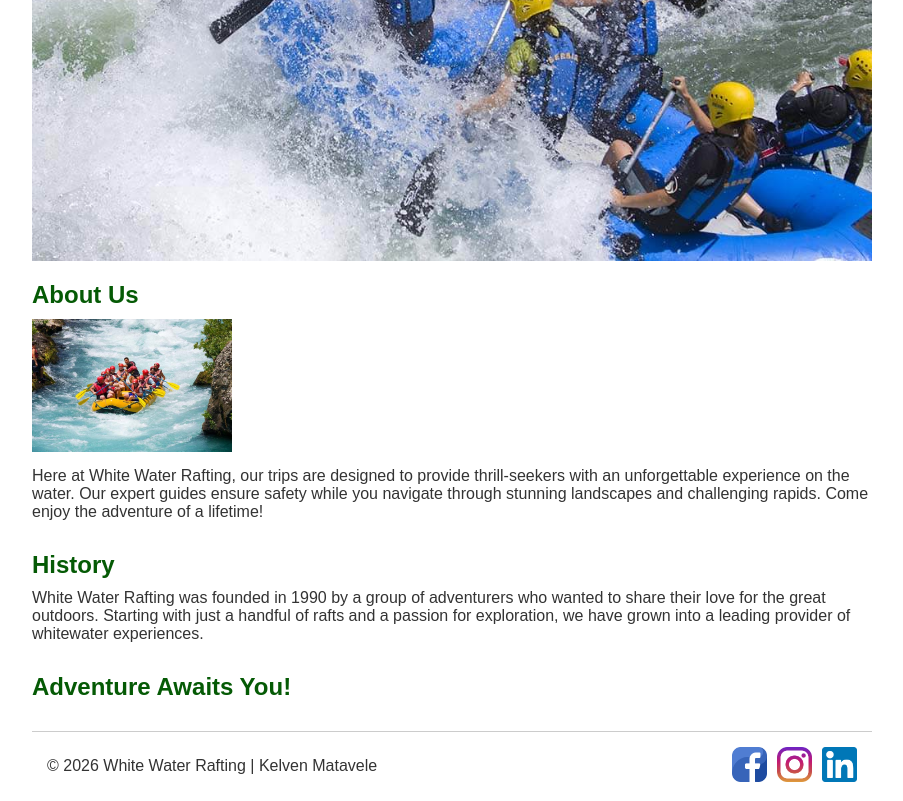
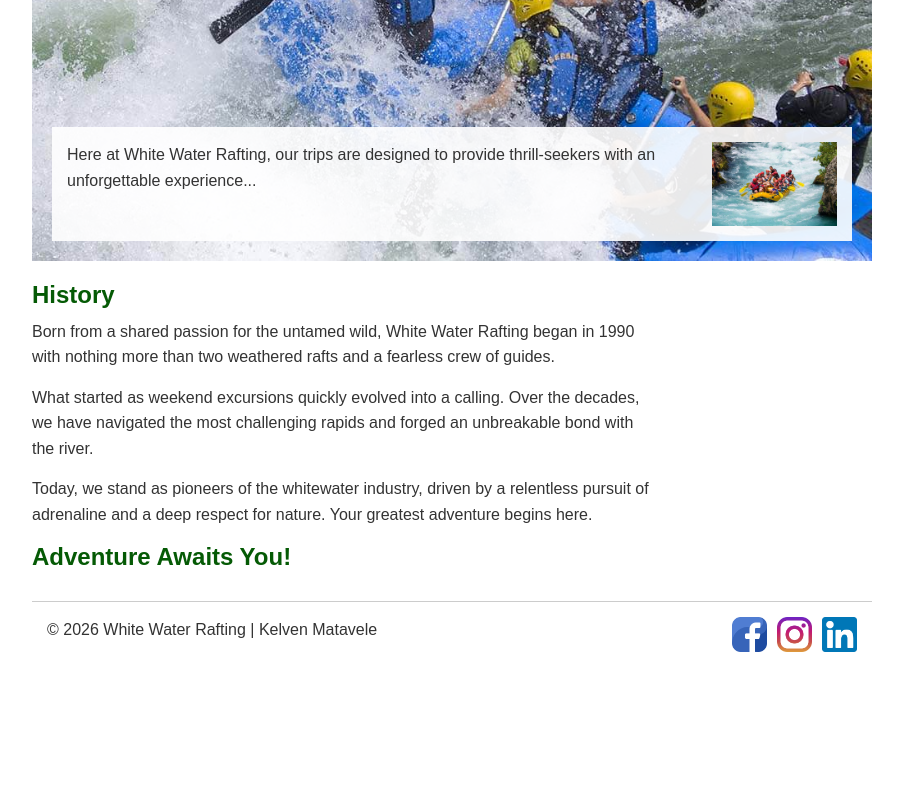
Before and after one commit to KelvenMatavele/wdd130, a plain HTML site: page wwr/about.html in a window 1280 px wide. Shown: the part 540-1341 px from the top of the page, without its empty margins (188-1091 px from the left). After the commit the page ends 1212 px from the top, so only its background shows below. Drawn offline with Linux system fonts and the light colour scheme.

Commit message:
errors fixed from pageAudit

```diff
--- a/wwr/about.html
+++ b/wwr/about.html
@@ -4,55 +4,46 @@
 <head>
     <meta charset="UTF-8">
     <meta name="viewport" content="width=device-width, initial-scale=1.0">
-    <!-- Meta description: resumo da página -->
     <meta name="description" content="Experience the thrill of white water rafting with our expert guides. Book your adventure today!">
-    <!-- Meta author: seu nome -->
     <meta name="author" content="Kelven Matavele">
     <title>About Us - White Water Rafting</title>
     <link rel="stylesheet" href="styles/rafting.css">
 </head>
 
 <body>
-    <!-- CABEÇALHO -->
     <header>
         <img src="images/logo.jpeg" alt="White Water Rafting Logo">
         <nav>
             <a href="index.html">Home</a>
             <a href="about.html">About Us</a>
             <a href="trips.html">Trips</a>
-            <a href="contact.html">Contact</a>
+            <a href="contact.html">Contact Us</a>
         </nav>
     </header>
 
     <main>
-        <!-- 1. A Imagem Grande (Hero) com o título -->
         <div class="hero">
             <img src="images/hero.jpg" alt="Rafting background">
             <h1>White Water Rafting</h1>
+            <article>
+                <img src="images/rafting53_600.jpg" alt="Happy clients rafting">
+                <p>Here at White Water Rafting, our trips are designed to provide thrill-seekers with an unforgettable experience...</p>
+            </article>
         </div>
 
-        <!-- 2. A Seção About Us (que fica embaixo da imagem) -->
-        <section class="about-us">
-            <h2>About Us</h2>
-            <div class="about-content">
-                <img src="images/rafting53_600.jpg" alt="Happy clients rafting">
-                <p>Here at White Water Rafting, our trips are designed to provide thrill-seekers with an unforgettable experience on the water. Our expert guides ensure safety while you navigate through stunning landscapes and challenging rapids. Come enjoy the adventure of a lifetime!</p>
-            </div>
-        </section>
+        <section>
+            <h2>History</h2>
+            <p>Born from a shared passion for the untamed wild, White Water Rafting began in 1990 with nothing more than two weathered rafts and a fearless crew of guides.</p>
 
-        <!-- 3. A Seção History -->
-        <section class="history">
-            <h2>History</h2>
-            <p>White Water Rafting was founded in 1990 by a group of adventurers who wanted to share their love for the great outdoors. Starting with just a handful of rafts and a passion for exploration, we have grown into a leading provider of whitewater experiences.</p>
-        </section>
+            <p>What started as weekend excursions quickly evolved into a calling. Over the decades, we have navigated the most challenging rapids and forged an unbreakable bond with the river.</p>
 
-        <!-- 4. A Seção Adventure (Vazia por enquanto) -->
-        <section class="adventure">
-            <h2>Adventure Awaits You!</h2>
-        </section>
+            <p>Today, we stand as pioneers of the whitewater industry, driven by a relentless pursuit of adrenaline and a deep respect for nature. Your greatest adventure begins here.</p>
+
+            <section>
+                <h2>Adventure Awaits You!</h2>
+            </section>
     </main>
 
-    <!-- RODAPÉ -->
     <footer>
         <p>&copy; 2026 White Water Rafting | Kelven Matavele</p>
         <nav class="socialmedia">
--- a/wwr/styles/rafting.css
+++ b/wwr/styles/rafting.css
@@ -1,3 +1,10 @@
+:root {
+    --primary-color: #055a05;
+    --accent1-color: #333;
+    --accent2-color: #e6f2e6;
+    --body-font: Arial, sans-serif;
+}
+
 * {
     margin: 0;
     padding: 0;
@@ -5,8 +12,10 @@
 }
 
 body {
-    font-family: Arial, sans-serif;
-    color: #333;
+    font-family: var(--body-font);
+    /* Usando a variável */
+    color: var(--accent1-color);
+    /* Usando a variável */
 }
 
 header,
@@ -16,6 +25,7 @@ footer {
     margin: 0 auto;
 }
 
+/* --- CABEÇALHO --- */
 header {
     display: flex;
     flex-direction: column;
@@ -37,10 +47,11 @@ nav {
 
 nav a {
     text-decoration: none;
-    color: #055a05;
+    color: var(--primary-color);
     font-weight: bold;
 }
 
+/* --- HERO (Imagem grande com texto sobreposto) --- */
 .hero {
     position: relative;
     margin-bottom: 20px;
@@ -57,30 +68,48 @@ nav a {
     top: 20px;
     width: 100%;
     text-align: center;
+    background-color: rgba(51, 51, 51, 0.8);
     color: #fff;
+    padding: 10px;
     text-shadow: 2px 2px 4px #000;
 }
 
+.hero article {
+    position: absolute;
+    bottom: 20px;
+    left: 20px;
+    right: 20px;
+    background-color: rgba(255, 255, 255, 0.9);
+    padding: 15px;
+}
+
+/* O Page Audit exige que a imagem dentro do article flutue à direita */
+.hero article img {
+    float: right;
+    width: 125px;
+    margin-left: 15px;
+}
+
+/* --- SEÇÕES (History e Adventure) --- */
 section {
     margin-bottom: 30px;
 }
 
 h2 {
     margin-bottom: 10px;
-    color: #055a05;
+    color: var(--primary-color);
 }
 
-.about-content {
-    display: flex;
-    flex-direction: column;
-    gap: 15px;
+p {
+    line-height: 1.6;
+    /* Dá um respiro entre as linhas */
+    margin-bottom: 15px;
+    /* Separa os parágrafos */
+    max-width: 70ch;
+    /* Limita a largura do texto a ~70 caracteres para não cansar a vista */
 }
 
-.about-content img {
-    width: 200px;
-    height: auto;
-}
-
+/* --- RODAPÉ --- */
 footer {
     display: flex;
     justify-content: space-between;
```
